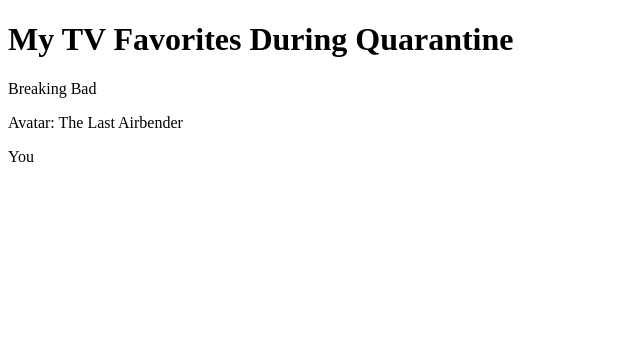
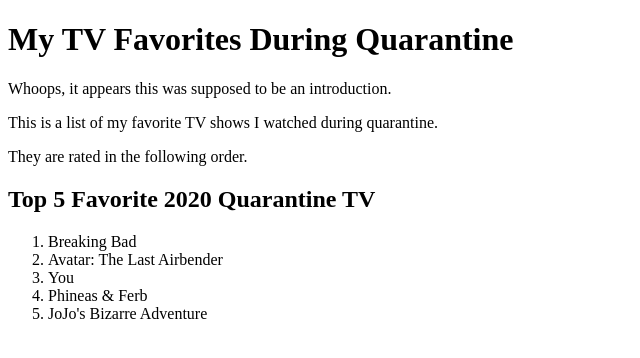
Before and after one commit to scsu-clarkm1-fall-2020-csc235/assignment-1-git-github-JJT3, a plain HTML site: page index.html in a window 1280 px wide. Shown: the whole page, without its empty margins (0-640 px from the left). Drawn offline with Linux system fonts and the light colour scheme.

Commit message:
Revised intro paragraph, added list of favorite TV shows.

```diff
--- a/index.html
+++ b/index.html
@@ -9,10 +9,17 @@
 
 <body>
     <h1>My TV Favorites During Quarantine</h1>
-    <p>Breaking Bad</p>
-    <p>Avatar: The Last Airbender</p>
-    <p>You</p>
-
+    <p>Whoops, it appears this was supposed to be an introduction.</p>
+    <p>This is a list of my favorite TV shows I watched during quarantine.</p>
+    <p>They are rated in the following order.</p>
+    <h2>Top 5 Favorite 2020 Quarantine TV</h2>
+    <ol>
+        <li>Breaking Bad</li>
+        <li>Avatar: The Last Airbender</li>
+        <li>You</li>
+        <li>Phineas & Ferb</li>
+        <li>JoJo's Bizarre Adventure</li>
+    </ol>
 </body>
 
 </html>
```
